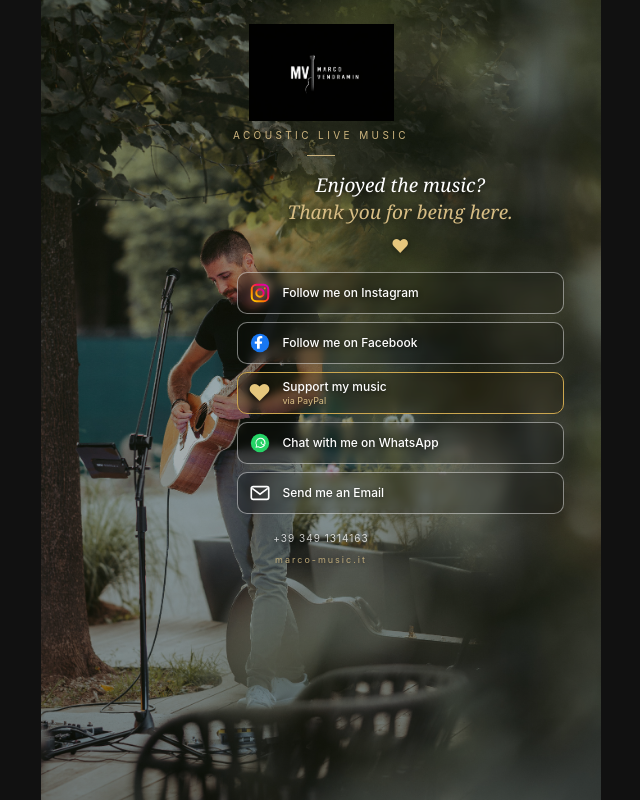
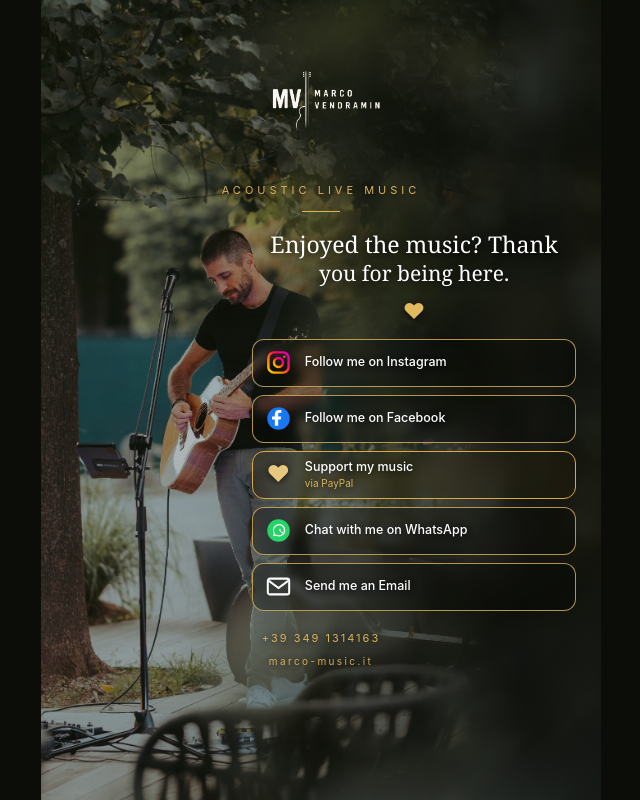
Before and after one commit to santastrat/marco-website, a plain HTML site: page index.html in a window 1280 px wide. Shown: the whole page, without its empty margins (319-959 px from the left). Drawn offline with Linux system fonts and the light colour scheme.

Commit message:
Add files via upload

```diff
--- a/index.html
+++ b/index.html
@@ -8,191 +8,167 @@
 
 <style>
 *{box-sizing:border-box}
+html,body{
+  margin:0;min-height:100%;
+  font-family:-apple-system,BlinkMacSystemFont,"Segoe UI",Roboto,Arial,sans-serif;
+  color:#fff;background:#0c0d09;
+}
+body{min-height:100vh;display:flex;justify-content:center}
 
-html,body{
-  margin:0;
-  min-height:100%;
-  font-family:-apple-system,BlinkMacSystemFont,"Segoe UI",Roboto,Arial,sans-serif;
-  color:#fff;
-  background:#111;
+.page{
+  width:100%;max-width:560px;min-height:100vh;
+  padding:22px 14px 24px;
+  display:flex;justify-content:center;
+  background:
+    linear-gradient(90deg,rgba(0,0,0,.03) 0%,rgba(0,0,0,.10) 38%,rgba(5,7,4,.42) 61%,rgba(5,7,4,.72) 100%),
+    linear-gradient(to bottom,rgba(0,0,0,.10),rgba(0,0,0,.28)),
+    url("background.jpg") 37% center/cover no-repeat;
 }
 
-body{
-  min-height:100vh;
-  display:flex;
-  justify-content:center;
-}
+.content{width:100%;text-align:center}
 
-.page{
-  width:100%;
-  max-width:560px;
-  min-height:100vh;
-  padding:24px 16px 20px;
-  position:relative;
-  display:flex;
-  justify-content:center;
-  background:
-    linear-gradient(to bottom,rgba(0,0,0,.14),rgba(0,0,0,.42)),
-    url("background.jpg") 43% center / cover no-repeat;
-}
-
-.content{
-  width:100%;
-  text-align:center;
-}
-
-/* Logo centered like in your reference image */
+/* Larger logo; black logo background blends into the dark photo */
 .logo{
-  width:min(145px,38vw);
+  width:min(230px,58vw);
   height:auto;
   display:block;
   margin:0 auto 8px;
+  mix-blend-mode:screen;
+  filter:sepia(.32) saturate(.72) brightness(1.08);
+  opacity:.96;
 }
 
 .subtitle{
-  margin-top:2px;
-  font-size:10px;
-  letter-spacing:3.4px;
+  margin:5px 0 0;
+  font-size:11px;
+  letter-spacing:4px;
   text-transform:uppercase;
-  color:#d7bd84;
-  opacity:.95;
+  color:#d7b25e;
+  text-shadow:0 1px 6px rgba(0,0,0,.7);
+}
+.subtitle:after{
+  content:"";
+  display:block;
+  width:38px;height:1px;
+  margin:14px auto 18px;
+  background:#d7b25e;
 }
 
-.divider{
-  width:28px;
-  height:1px;
-  background:#d7bd84;
-  margin:14px auto 17px;
-  opacity:.9;
+.message-wrap{
+  width:61%;
+  margin-left:auto;
+  margin-right:2%;
 }
-
-/* Text aligned over the button column */
-.message-wrap{
-  width:62%;
-  margin-left:auto;
-  margin-right:4%;
-}
-
 .message{
   margin:0;
   font-family:Georgia,"Times New Roman",serif;
-  font-size:19px;
+  font-size:21px;
   line-height:1.28;
-  font-style:italic;
-  text-shadow:0 2px 8px rgba(0,0,0,.72);
+  font-style:normal;
+  text-shadow:0 2px 9px rgba(0,0,0,.82);
+}
+.message br + *{}
+.message::first-line{font-size:23px}
+.heart-top{
+  margin:11px 0 15px;
+  color:#e1b95f;
+  font-size:22px;
+  text-shadow:0 2px 7px rgba(0,0,0,.65);
 }
 
-.thanks{
-  display:block;
-  margin-top:3px;
-  color:#d7bd84;
-}
-
-.heart-top{
-  margin:12px 0 15px;
-  color:#e6c77d;
-  font-size:18px;
-  text-shadow:0 1px 6px rgba(0,0,0,.5);
-}
-
-/* Narrow right-side buttons so the musician remains visible */
+/* Buttons on right, leaving musician clearly visible */
 .buttons{
-  width:62%;
+  width:61%;
   margin-left:auto;
-  margin-right:4%;
+  margin-right:2%;
   display:grid;
   gap:8px;
 }
-
 .button{
-  min-height:42px;
+  min-height:48px;
   display:grid;
-  grid-template-columns:27px 1fr;
+  grid-template-columns:31px 1fr;
   align-items:center;
-  column-gap:8px;
-  padding:7px 10px;
-  border:1px solid rgba(255,255,255,.45);
-  border-radius:10px;
-  color:#fff;
-  text-decoration:none;
-  background:rgba(10,10,10,.18);
-  backdrop-filter:blur(4px);
-  -webkit-backdrop-filter:blur(4px);
-  font-size:12px;
-  line-height:1.15;
+  column-gap:9px;
+  padding:7px 12px;
+  border:1px solid rgba(215,178,94,.82);
+  border-radius:12px;
+  color:#fff;text-decoration:none;
+  background:rgba(6,8,5,.36);
+  backdrop-filter:blur(5px);
+  -webkit-backdrop-filter:blur(5px);
+  font-size:12.5px;
+  line-height:1.18;
   font-weight:500;
   text-align:left;
-  text-shadow:0 1px 5px rgba(0,0,0,.68);
+  text-shadow:0 1px 6px rgba(0,0,0,.72);
 }
-
-.button:hover{
-  background:rgba(255,255,255,.07);
+.button:hover{background:rgba(20,22,15,.48)}
+.icon{
+  width:27px;
+  display:flex;
+  justify-content:center;
+  align-items:center;
+  font-size:18px;
 }
-
-.button.support{
-  border-color:#cba64f;
-  background:rgba(52,40,12,.22);
+.support{
+  background:rgba(41,32,12,.38);
+  border-color:#d7aa42;
 }
-
-.button small{
+.support small{
   display:block;
-  margin-top:2px;
-  font-size:9px;
+  margin-top:3px;
+  font-size:10px;
+  color:#d9b25d;
   font-weight:400;
-  color:#d7bd84;
-}
-
-.icon{
-  width:24px;
-  height:24px;
-  display:flex;
-  align-items:center;
-  justify-content:center;
-}
-
-.icon svg{
-  width:22px;
-  height:22px;
-  display:block;
 }
 
 .phone{
   display:block;
   width:max-content;
-  margin:18px auto 0;
-  color:rgba(255,255,255,.76);
+  margin:20px auto 0;
+  color:#d9b25d;
   text-decoration:none;
-  font-size:10px;
-  letter-spacing:1px;
-  text-shadow:0 1px 5px rgba(0,0,0,.75);
+  font-size:11px;
+  letter-spacing:2px;
+  text-shadow:0 1px 7px rgba(0,0,0,.75);
 }
-
 .footer{
   margin-top:10px;
-  font-size:9px;
-  letter-spacing:2px;
-  color:#d7bd84;
-  opacity:.82;
-  text-shadow:0 1px 5px rgba(0,0,0,.75);
+  color:#d9b25d;
+  font-size:10px;
+  letter-spacing:2.4px;
+  opacity:.95;
+  text-shadow:0 1px 7px rgba(0,0,0,.75);
 }
 
 @media(max-width:420px){
-  .page{padding:18px 12px 16px;background-position:43% center}
-  .logo{width:128px}
-  .message-wrap,.buttons{width:62%;margin-right:3%}
+  .page{
+    padding:17px 10px 18px;
+    background-position:34% center;
+  }
+  .logo{width:min(205px,57vw)}
+  .subtitle{font-size:9px;letter-spacing:3.2px}
+  .message-wrap,.buttons{width:62%;margin-right:1%}
   .message{font-size:17px}
-  .button{min-height:40px;font-size:11px;grid-template-columns:25px 1fr;padding:6px 9px}
-  .icon svg{width:21px;height:21px}
+  .message::first-line{font-size:19px}
+  .button{
+    min-height:43px;
+    grid-template-columns:27px 1fr;
+    column-gap:7px;
+    padding:6px 9px;
+    font-size:11px;
+  }
+  .icon{width:24px;font-size:16px}
 }
 
-@media(max-height:680px){
-  .logo{width:118px}
-  .divider{margin:10px auto 12px}
-  .heart-top{margin:9px 0 10px}
+@media(max-height:720px){
+  .logo{width:175px}
+  .subtitle:after{margin:9px auto 11px}
+  .heart-top{margin:8px 0 10px}
   .buttons{gap:6px}
-  .button{min-height:37px}
-  .phone{margin-top:11px}
-  .footer{margin-top:7px}
+  .button{min-height:40px}
+  .phone{margin-top:12px}
 }
 </style>
 </head>
```
